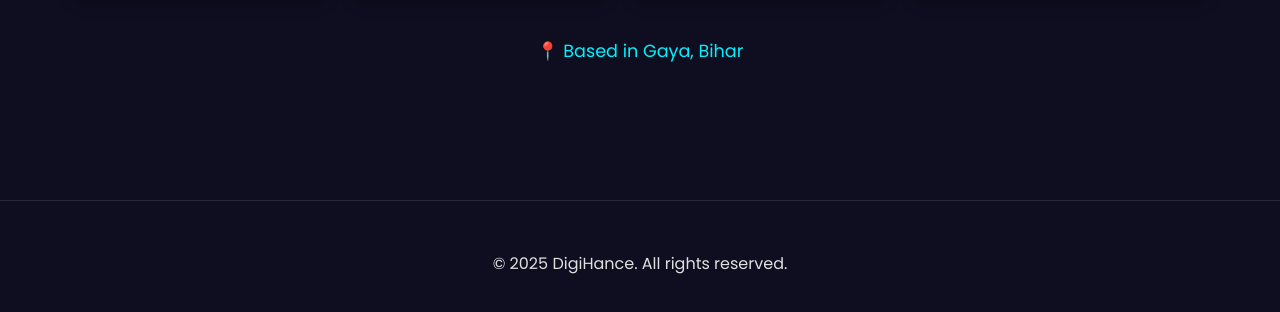
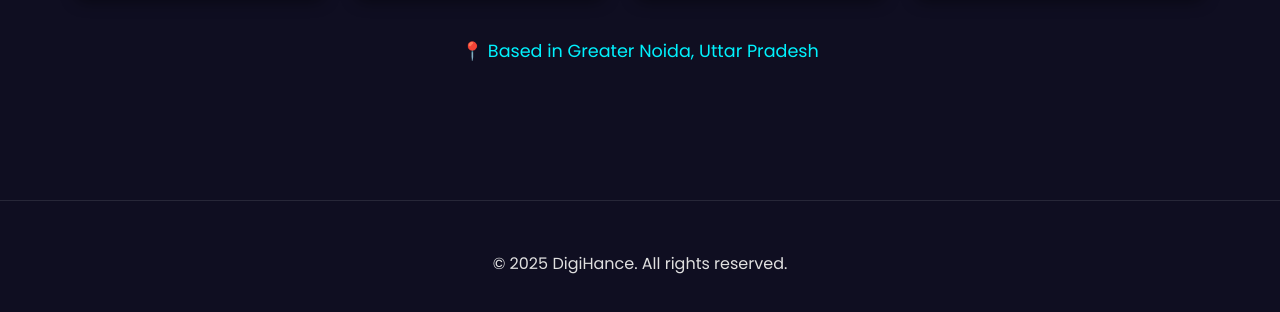
Before and after one commit to digihance/digihance, a plain HTML site: page index.html in a window 1280 px wide. Shown: the part 4554-4866 px from the top of the page. Drawn offline with Linux system fonts and the light colour scheme.

Commit message:
Update index.html

```diff
--- a/index.html
+++ b/index.html
@@ -140,7 +140,7 @@
                         <a href="mailto:digihanceinfo@gmail.com">digihanceinfo@gmail.com</a>
                     </div>
                 </div>
-                <p class="location">📍 Based in Gaya, Bihar</p>
+                <p class="location">📍 Based in Greater Noida, Uttar Pradesh</p>
                 </div>
         </section>
     </main>
@@ -153,4 +153,5 @@
 
     <script src="script.js"></script>
 </body>
+
 </html>
```
